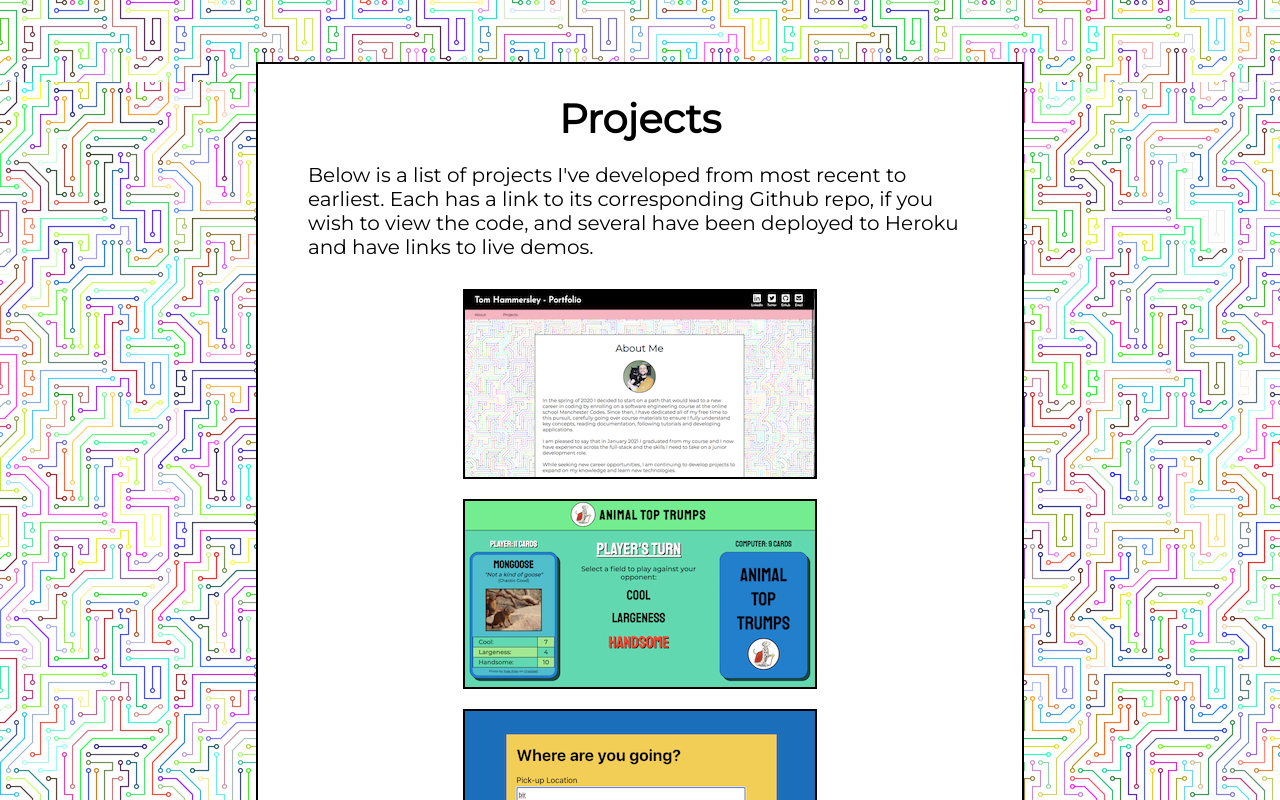
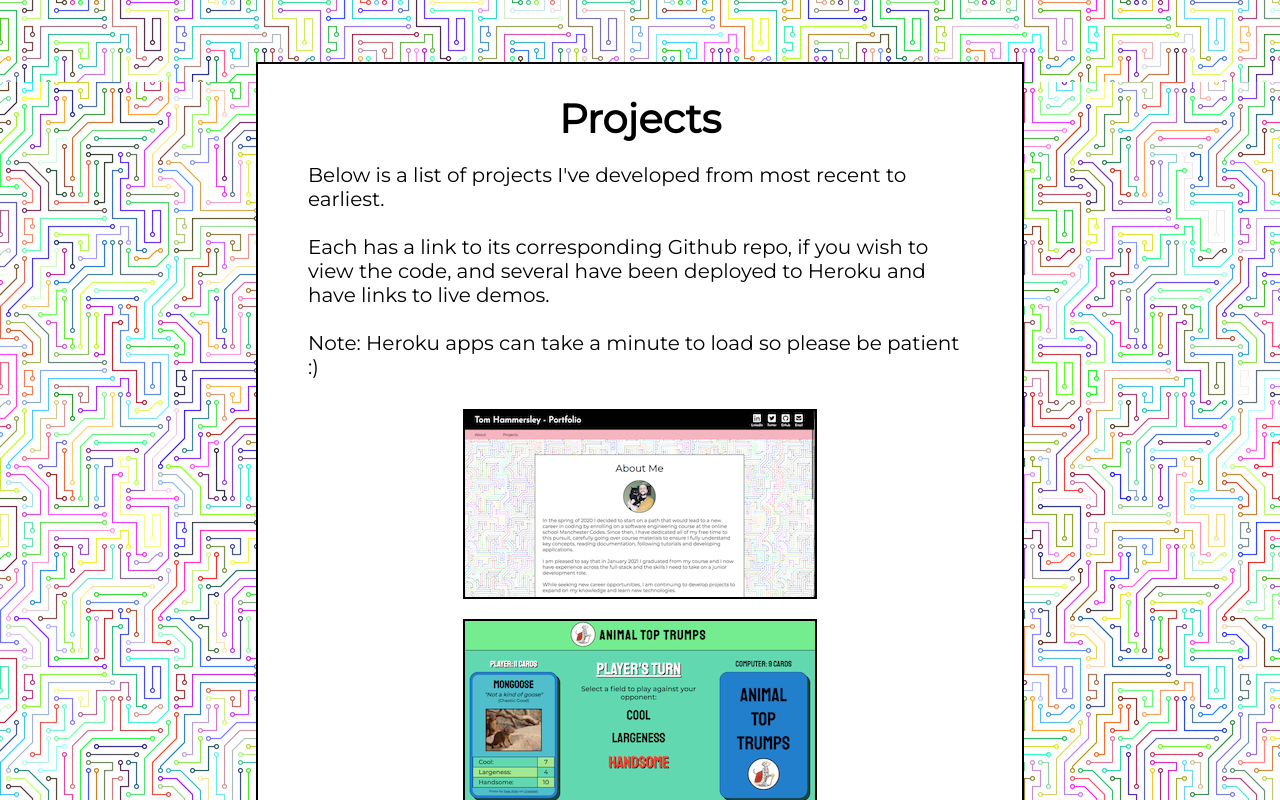
Before and after one commit to scented-wiring/portfolio, a React (Create React App) app: page / in a window 1280 px wide. Shown: the part 1518-2318 px from the top of the page. Built offline with nearby package versions, Linux system fonts and the light colour scheme.

Commit message:
rm a couple of animations, add line to Projects

```diff
--- a/src/components/Header.js
+++ b/src/components/Header.js
@@ -8,13 +8,7 @@ const Header = () => {
     <div id="Header-wrap">
       <div id="Header">
         <div id="top">
-          <motion.div
-            initial={{ x: 600 }}
-            animate={{ x: 0 }}
-            transition={{ type: "spring", duration: 1 }}
-            whileHover={{ scale: 1.1 }}
-            whileTap={{ scale: 0.9 }}
-          >
+          <motion.div whileHover={{ scale: 1.1 }} whileTap={{ scale: 0.9 }}>
             <HashLink smooth to="#">
               <div id="title">Tom Hammersley - Portfolio</div>
             </HashLink>
@@ -70,11 +64,7 @@ const Header = () => {
             </AnimateLink>
           </div>
         </div>
-        <motion.div
-          initial={{ opacity: 0 }}
-          animate={{ opacity: 1 }}
-          transition={{ duration: 1 }}
-        >
+
         <div id="navbar">
           <AnimateLink>
             <HashLink smooth to="#About">
@@ -92,7 +82,6 @@ const Header = () => {
             </HashLink>
           </AnimateLink>
         </div>
-        </motion.div>
       </div>
     </div>
   );
--- a/src/components/Projects.js
+++ b/src/components/Projects.js
@@ -14,9 +14,15 @@ const Projects = () => {
           <h1>Projects</h1>
           <p>
             Below is a list of projects I've developed from most recent to
-            earliest. Each has a link to its corresponding Github repo, if you
-            wish to view the code, and several have been deployed to Heroku and
-            have links to live demos.
+            earliest.
+            <br />
+            <br />
+            Each has a link to its corresponding Github repo, if you wish to
+            view the code, and several have been deployed to Heroku and have
+            links to live demos.
+            <br />
+            <br />
+            Note: Heroku apps can take a minute to load so please be patient :)
           </p>
           <div id="project-gallery">
             {projectsArray.map((project) => {
--- a/src/index.css
+++ b/src/index.css
@@ -9,7 +9,7 @@ body {
   padding: 0;
   height: 100%;
   font-family: "Montserrat", sans-serif;
-  background: url("./images/circuitry.png");
+  background-image: url("./images/circuitry.png");
 }
 
 #root {
--- a/src/styles/Contact.css
+++ b/src/styles/Contact.css
@@ -3,7 +3,7 @@
 }
 
 #contact-form {
-  height: 470px;
+  height: 469px;
   width: 400px;
   margin-top: 20px;
   padding: 15px 30px 20px 30px;
@@ -32,7 +32,7 @@ input:focus {
 
 textarea {
   margin-top: 10px;
-  height: 180px;
+  height: 179px;
   margin-bottom: 15px;
   font-family: "Montserrat", sans-serif;
   font-size: 16px;
```
Also changed, not shown: 1 other file (tests, documents, lock files or other folders). Lines whose indentation alone changed are shown as unchanged.
